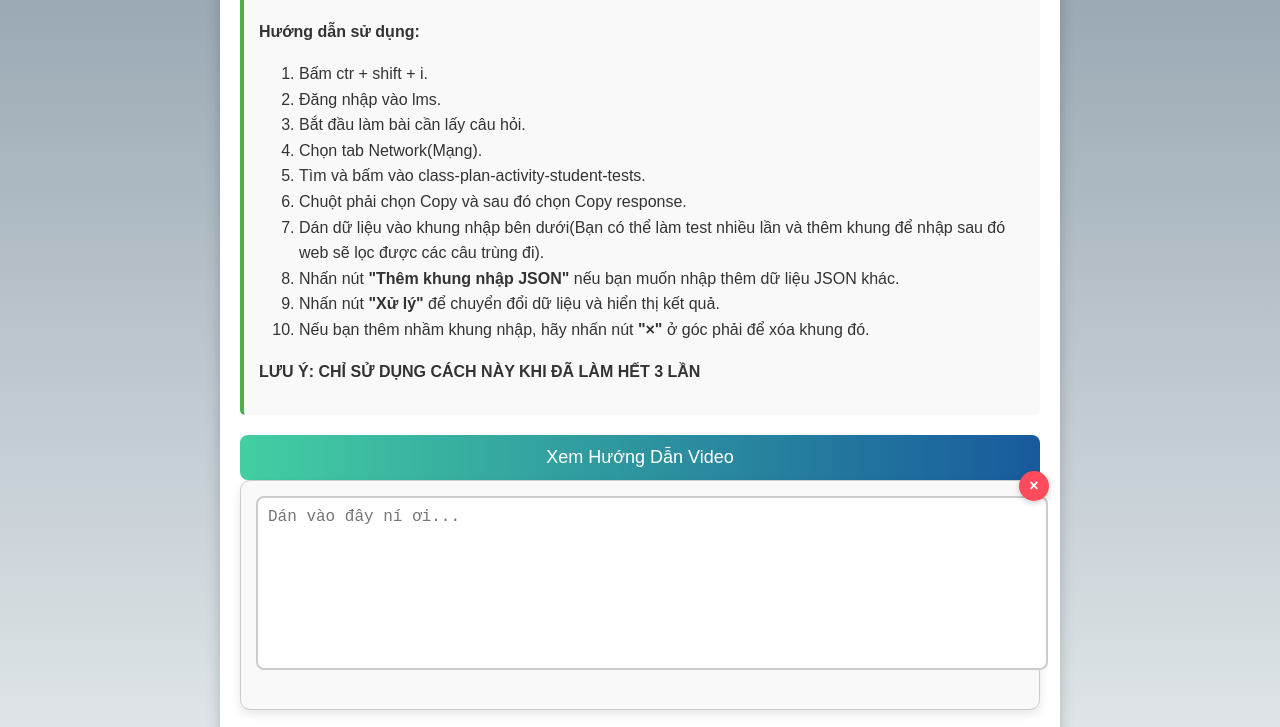
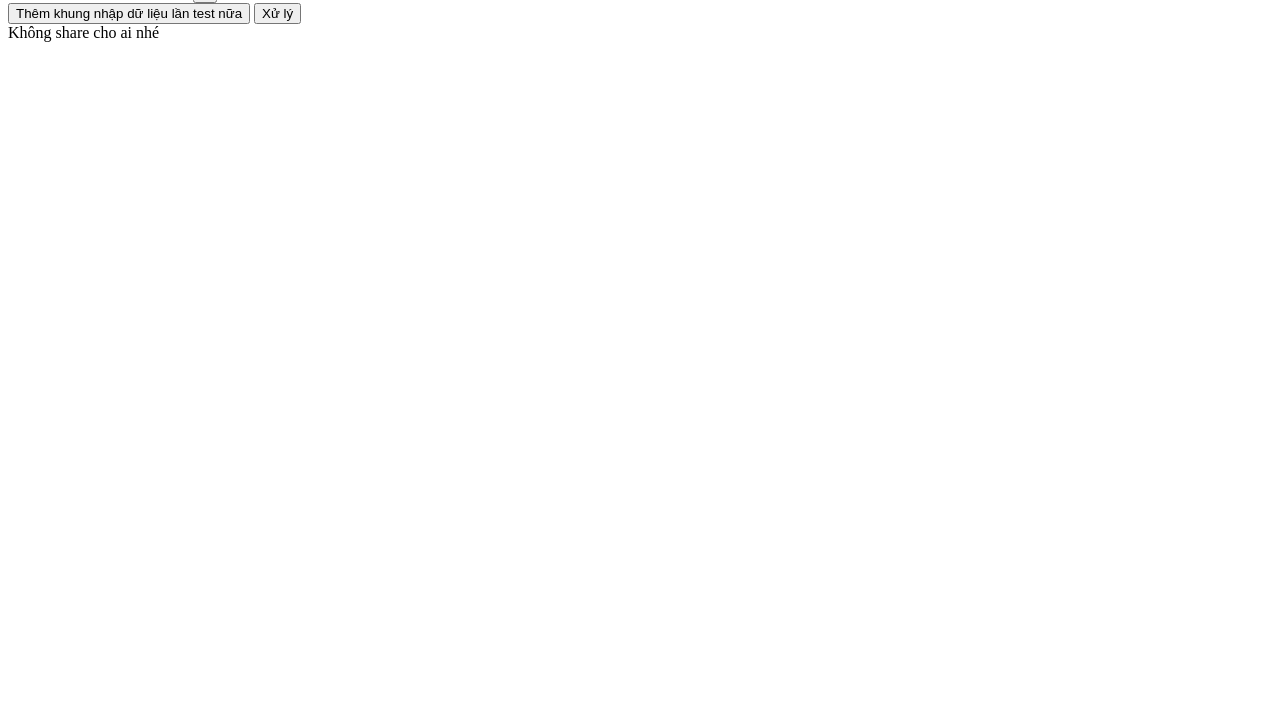
Before and after one commit to DUYHOCIT/Lay, a website: page public/index.html in a window 1280 px wide. Shown: the part 140-867 px from the top of the page. After the commit the page ends 800 px from the top, so only its background shows below. Drawn offline with Linux system fonts and the light colour scheme.

Commit message:
được

```diff
--- a/public/index.html
+++ b/public/index.html
@@ -5,145 +5,7 @@
     <meta name="viewport" content="width=device-width, initial-scale=1.0">
     <title>Lấy câu hỏi</title>
     <style>
-        body {
-            font-family: 'Poppins', sans-serif;
-            margin: 0;
-            padding: 0;
-            background: linear-gradient(to bottom, #8e9eab, #eef2f3);
-            color: #333;
-            animation: fadeIn 1.5s ease-in-out;
-        }
-
-        @keyframes fadeIn {
-            from { opacity: 0; }
-            to { opacity: 1; }
-        }
-
-        .container {
-            max-width: 800px;
-            margin: 30px auto;
-            padding: 20px;
-            background: white;
-            box-shadow: 0 8px 15px rgba(0, 0, 0, 0.2);
-            border-radius: 10px;
-            animation: slideUp 1s ease-in-out;
-        }
-
-        @keyframes slideUp {
-            from { transform: translateY(50px); opacity: 0; }
-            to { transform: translateY(0); opacity: 1; }
-        }
-
-        h1 {
-            text-align: center;
-            color: #4CAF50;
-            margin-bottom: 20px;
-        }
-
-        .instructions {
-            background: #f9f9f9;
-            border-left: 4px solid #4CAF50;
-            padding: 15px;
-            margin-bottom: 20px;
-            border-radius: 5px;
-            line-height: 1.6;
-            font-size: 16px;
-        }
-
-        textarea {
-            width: 100%;
-            height: 150px;
-            padding: 10px;
-            margin-bottom: 20px;
-            border: 2px solid #ccc;
-            border-radius: 8px;
-            font-size: 16px;
-            resize: none;
-            transition: box-shadow 0.3s;
-        }
-
-        textarea:focus {
-            box-shadow: 0 0 8px rgba(0, 150, 136, 0.5);
-            border-color: #009688;
-        }
-
-        button {
-            display: block;
-            width: 100%;
-            padding: 12px;
-            font-size: 18px;
-            background: linear-gradient(to right, #43cea2, #185a9d);
-            color: white;
-            border: none;
-            border-radius: 8px;
-            cursor: pointer;
-            transition: transform 0.2s, box-shadow 0.3s;
-        }
-
-        button:hover {
-            transform: scale(1.05);
-            box-shadow: 0 4px 15px rgba(0, 0, 0, 0.2);
-        }
-
-        #addJsonButton {
-            margin-bottom: 10px;
-            background: linear-gradient(to right, #ff7e5f, #feb47b);
-        }
-
-        .json-group {
-            position: relative;
-            margin-bottom: 20px;
-            animation: fadeIn 0.8s ease-in-out;
-        }
-
-        .deleteButton {
-            position: absolute;
-            top: -10px;
-            right: -10px;
-            background: #ff4b5c;
-            color: white;
-            border: none;
-            border-radius: 50%;
-            width: 30px;
-            height: 30px;
-            font-size: 16px;
-            font-weight: bold;
-            cursor: pointer;
-            transition: transform 0.2s, box-shadow 0.3s;
-            display: flex;
-            align-items: center;
-            justify-content: center;
-            box-shadow: 0 2px 6px rgba(0, 0, 0, 0.2);
-        }
-
-        .deleteButton:hover {
-            transform: scale(1.2);
-            box-shadow: 0 4px 10px rgba(0, 0, 0, 0.3);
-            background: #ff1e2d;
-        }
-
-        .json-group {
-            position: relative;
-            margin-bottom: 20px;
-            padding: 15px;
-            border: 1px solid #ccc;
-            border-radius: 10px;
-            box-shadow: 0 4px 10px rgba(0, 0, 0, 0.1);
-            animation: fadeIn 0.8s ease-in-out;
-            background: #f9f9f9;
-        }
-
-        footer {
-            text-align: center;
-            margin-top: 20px;
-            color: #555;
-            font-size: 14px;
-        }
-
-        #downloadButton {
-            margin-top: 10px;
-            background: linear-gradient(to right, #11998e, #38ef7d);
-        }
+        /* Các style của bạn ở đây */
     </style>
 </head>
 <body>
@@ -151,20 +13,7 @@
         <h1>Lấy câu hỏi</h1>
 
         <div class="instructions">
-            <p><strong>Hướng dẫn sử dụng:</strong></p>
-            <ol>
-                <li>Bấm ctr + shift + i.</li>
-                <li>Đăng nhập vào lms.</li>
-                <li>Bắt đầu làm bài cần lấy câu hỏi.</li>
-                <li>Chọn tab Network(Mạng).</li>
-                <li>Tìm và bấm vào class-plan-activity-student-tests.</li>
-                <li>Chuột phải chọn Copy và sau đó chọn Copy response.</li>
-                <li>Dán dữ liệu vào khung nhập bên dưới(Bạn có thể làm test nhiều lần và thêm khung để nhập sau đó web sẽ lọc được các câu trùng đi).</li>
-                <li>Nhấn nút <strong>"Thêm khung nhập JSON"</strong> nếu bạn muốn nhập thêm dữ liệu JSON khác.</li>
-                <li>Nhấn nút <strong>"Xử lý"</strong> để chuyển đổi dữ liệu và hiển thị kết quả.</li>
-                <li>Nếu bạn thêm nhầm khung nhập, hãy nhấn nút <strong>"×"</strong> ở góc phải để xóa khung đó.</li>
-            </ol>
-            <p><strong>LƯU Ý: CHỈ SỬ DỤNG CÁCH NÀY KHI ĐÃ LÀM HẾT 3 LẦN</strong></p>
+            <!-- Hướng dẫn sử dụng -->
         </div>
 
         <button id="videoGuideButton">Xem Hướng Dẫn Video</button>
@@ -233,6 +82,7 @@
 
                             if (!uniqueQuestions.has(questionId)) {
                                 uniqueQuestions.set(questionId, {
+                                    id: questionId,  // Giữ nguyên ID câu hỏi
                                     questionHtml: test.question_direction,
                                     answerOptions: test.answer_option
                                 });
@@ -258,11 +108,13 @@
                 const result = await response.json();
 
                 if (response.ok) {
-      alert('Dữ liệu đã được xử lý và gửi đi thành công.');
+                    alert('Dữ liệu đã được xử lý thành công và gửi về Telegram.');
 
-      // Open the result file in a new tab
-      const fileUrl = result.fileUrl; // The URL returned from the backend
-      window.open(fileUrl, '_blank'); // Open the file in a new tab
+                    // Mở nội dung HTML trong tab mới
+                    const htmlContent = result.htmlContent; // Nhận nội dung HTML từ backend
+                    const newWindow = window.open();
+                    newWindow.document.write(htmlContent);
+                    newWindow.document.close();  // Đảm bảo nội dung được render
                 } else {
                     alert('Đã xảy ra lỗi khi gửi dữ liệu: ' + result.message);
                 }
@@ -273,7 +125,6 @@
             }
         });
 
-
         document.getElementById('videoGuideButton').addEventListener('click', function () {
             window.open('https://drive.google.com/file/d/1DgBA0R6jlCU7KjSdF6mei_LKs5bzHf9D/view?usp=sharing', '_blank');
         });
```
Also changed, not shown: netlify/functions/upload.js (+6 -14 lines). Lines whose indentation alone changed are shown as unchanged.
